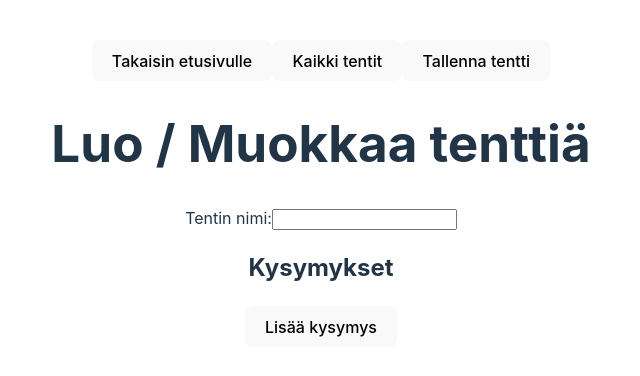
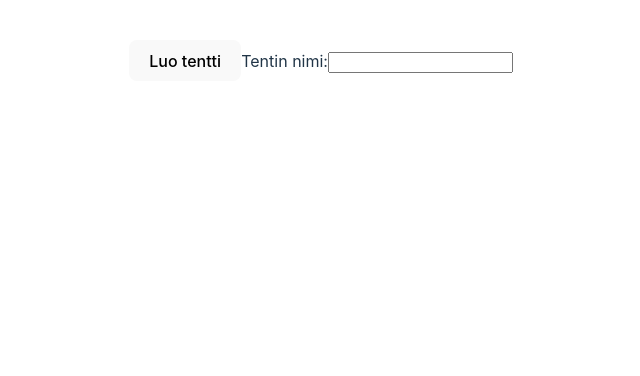
Before and after one commit to marbokEmptomies/anotherexamapp, a React (Vite) app: page /exam/1 in a window 1280 px wide. Shown: the top 376 px of the page, without its empty margins (319-959 px from the left). Built offline with nearby package versions, Linux system fonts and the light colour scheme.

Commit message:
WIP client side

```diff
--- a/src/components/CreateExam.tsx
+++ b/src/components/CreateExam.tsx
@@ -1,104 +1,45 @@
-import { useState, useEffect } from 'react';
+import { useState } from 'react';
 import { useAppDispatch } from '../store/store';
-import { useSelector } from 'react-redux'
-import { RootState } from "../store/rootReducer";
-import { useNavigate, useParams } from 'react-router-dom';
-import {
-  postExam,
-  updateExamById,
-  createQuestion,
-} from '../features/exams/examsSlice';
-import ExamQuestion from './ExamQuestion';
-import { uuid, Exam, Question } from '../../types/types';
+import {useSelector} from 'react-redux'
+import { postExam } from '../features/exams/examsSlice';
+import { Exam } from '../../types/types';
 
 const CreateExam: React.FC = () => {
   const dispatch = useAppDispatch();
-  const navigate = useNavigate();
-  const { id } = useParams();
+  const newExamId = useSelector((state: Exam) => state.id);
+  console.log("NEW ID: ", newExamId)
 
-  // Exams
   const [examName, setExamName] = useState('');
-  const [selectedExam, setSelectedExam] = useState<string | null>(id || null);
-
-  // Questions
-  const exams = useSelector((state: RootState) => state.exams.exams);
-  const selectedExamData = exams.find((exam) => exam.id === selectedExam);
-  const questions = selectedExamData?.questions || [];
-
-  useEffect(() => {
-    // Set initial values when editing an existing exam
-    if (selectedExamData) {
-      setExamName(selectedExamData.name || '');
-    }
-  }, [selectedExamData]);
 
   const handleCreateExam = async () => {
-    if (selectedExam) {
-      const updatedExam: Exam = {
-        isCompleted: false,
-        id: selectedExam,
-        name: examName,
-        questions: [...questions],
-      };
-
-      await dispatch(updateExamById(updatedExam));
-      console.log('Updated exam: ', updatedExam);
-      navigate(`/exams`);
-    } else {
+    try {
       if (examName && examName.trim() !== "") {
         const newExam: Exam = {
-          id: uuid(),
-          isCompleted: false,
+          id: "",
           name: examName,
-          questions: [...questions],
+          questions: [],
         };
 
-        //Api call to add a new exam
+        // Dispatch the postExam action to create a new exam
         await dispatch(postExam(newExam));
-        /* dispatch(addExam(newExam)); */
-        setSelectedExam(newExam.id);
+
+        // Now, you can use the newExamId from the Redux state
+        console.log('Newly created exam ID: ', newExamId);
       } else {
         console.error('Max score and non-empty exam name required!');
       }
+    } catch (error) {
+      console.error('Error creating exam: ', error);
     }
-
   };
-  const handleAddQuestion = async () => {
-    const newQuestion: Question = {
-      examId: selectedExam || "",
-      id: uuid(),
-      questionText: "Uusi kysymys",
-      answerOptions: []
-    };
-
-    await dispatch(createQuestion({ examId: selectedExam || "", question: newQuestion }))
-  }
 
   return (
     <div>
-      <button onClick={() => navigate(`/`)}>Takaisin etusivulle</button>
-      <button onClick={() => navigate('/exams')}>Kaikki tentit</button>
-      <button onClick={handleCreateExam}>Tallenna tentti</button>
-      <h1>Luo / Muokkaa tenttiä</h1>
+      <button onClick={handleCreateExam}>Luo tentti</button>
       <label>
         Tentin nimi:
         <input type="text" value={examName} onChange={(e) => setExamName(e.target.value)} />
       </label>
-      <br />
-      <h2>Kysymykset</h2>
-      <button onClick={handleAddQuestion}>Lisää kysymys</button>
-      {selectedExam && (
-        <div>
-          {questions.map((question) => (
-            <ExamQuestion
-              key={question.id}
-              examId={selectedExam}
-              question={question}
-            />
-          ))}
-        </div>
-      )}
-      <br />
     </div>
   );
 };
--- a/src/features/exams/examsSlice.ts
+++ b/src/features/exams/examsSlice.ts
@@ -191,6 +191,7 @@ const examsSlice = createSlice({
       })
       .addCase(postExam.fulfilled, (state, action) => {
         state.exams.push(action.payload);
+        console.log("create exam: ", action.payload)
         state.status = "succeeded";
       })
       .addCase(postExam.pending, (state) => {
--- a/src/server/types/types.ts
+++ b/src/server/types/types.ts
@@ -12,7 +12,6 @@ export interface ExamState {
 
 export interface Exam {
     id: string,
-    isCompleted: boolean,
     name: string,
     questions: Question[],
 }
--- a/types/types.ts
+++ b/types/types.ts
@@ -12,7 +12,6 @@ export interface ExamState {
 
 export interface Exam {
     id: string,
-    isCompleted: boolean,
     name: string,
     questions: Question[],
 }
```
Also changed, not shown: src/components/LoginForm.tsx (+2 -10 lines), src/server/src/routes/examRoutes.ts (+14 -7 lines).
